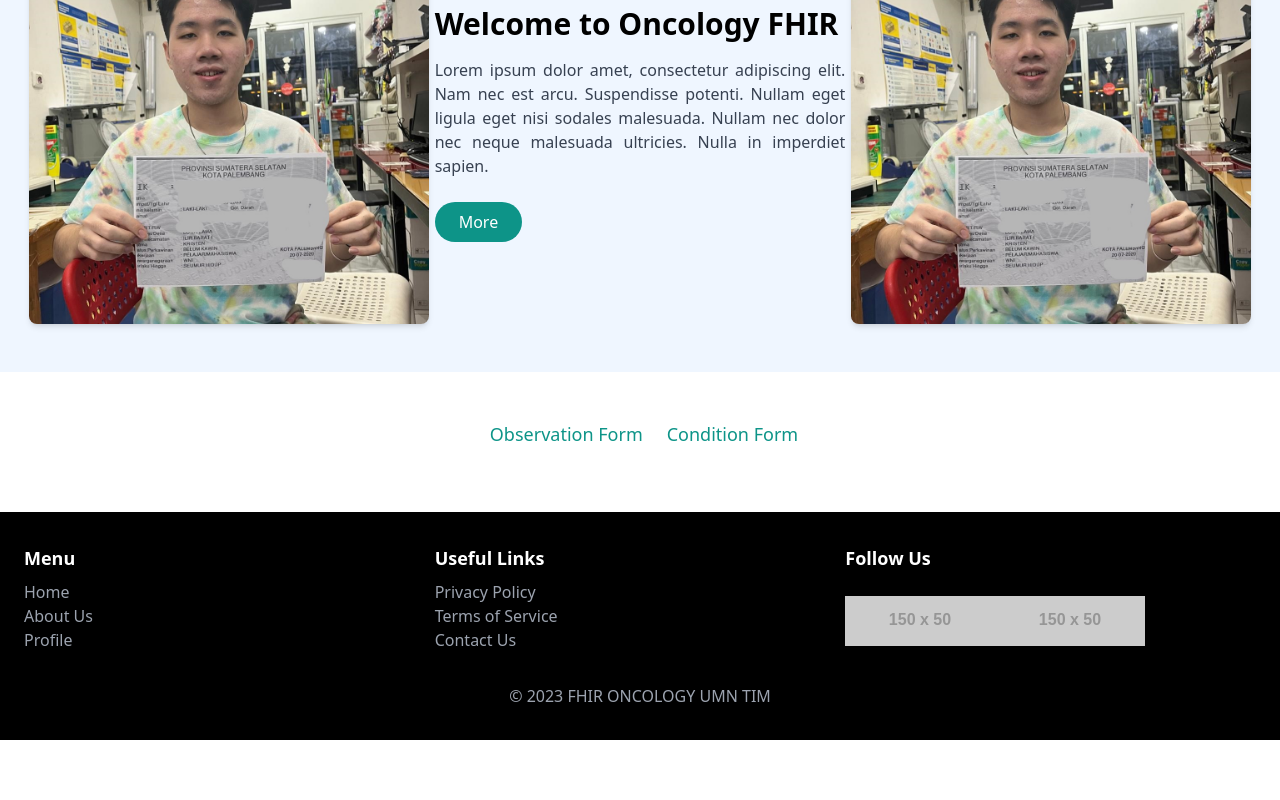
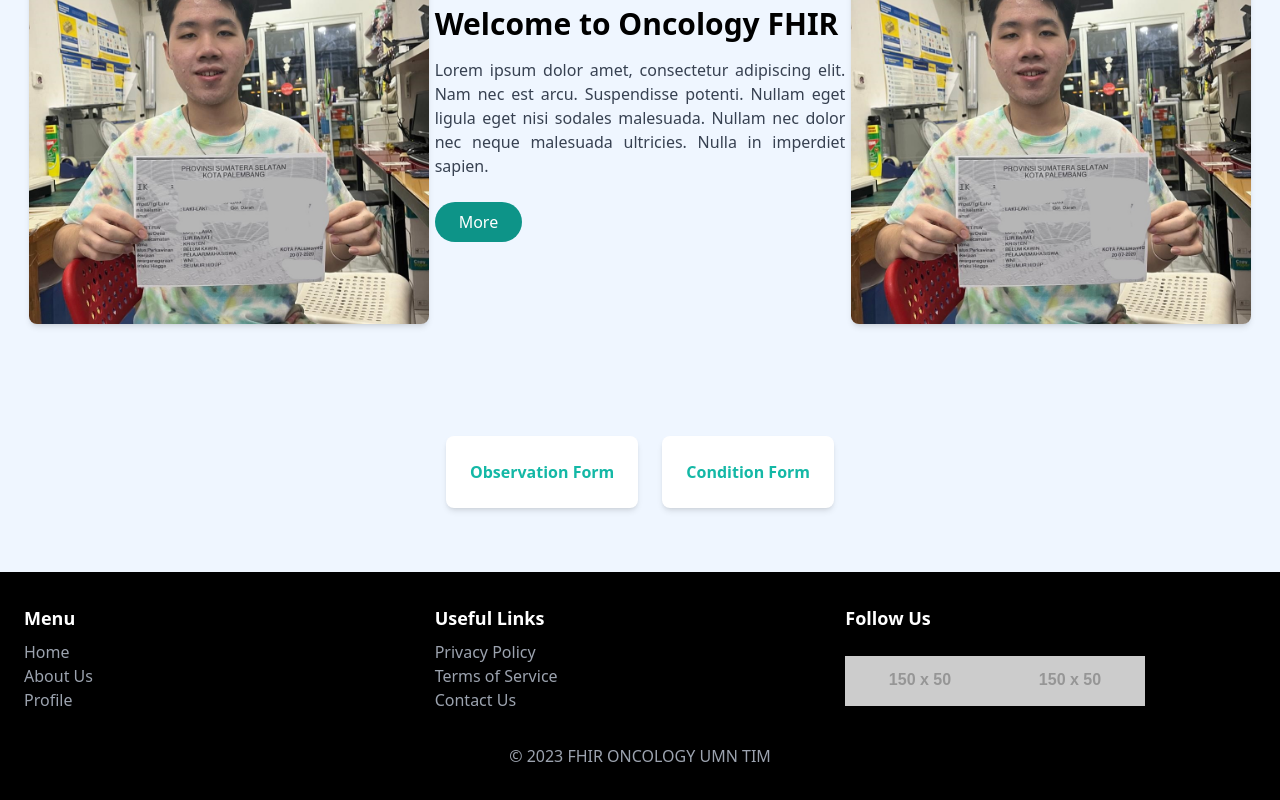
Before and after one commit to stevgamz/FHIR-Oncology-PHR-App, a React (Vite) app in the folder vite/: page /phr in a window 1280 px wide. Shown: the part 572-1372 px from the top of the page. Before the commit the page ends 1312 px from the top, so only its background shows below. Built offline with nearby package versions, Linux system fonts and the light colour scheme; no server answers; the database is empty; sample sign-in values are in the browser's storage.

Commit message:
style: :art: improve homepage

```diff
--- a/vite/src/HomePage.tsx
+++ b/vite/src/HomePage.tsx
@@ -6,6 +6,8 @@ import { auth, db } from "./Firebase";
 import { doc, getDoc } from "firebase/firestore";
 import "./index.css";
 import Pinjol from "./assets/pinjolstip.jpeg";
+import ObservationForm from "./ObservationForm";
+import ConditionForm from "./ConditionForm";
 
 // interface PatientDataProps {
 //   name: Array<{
@@ -140,14 +142,14 @@ const HomePage = () => {
         </div>
       </section>
 
-      <section className="bg-white py-12">
+      {/* <section className="bg-white py-12">
         <div className="container mx-auto flex flex-wrap justify-center space-x-4 px-6">
-          {/* <div className="flex items-center space-x-2 mb-4">
+          <div className="flex items-center space-x-2 mb-4">
             <i className="fas fa-file-alt text-teal-600 text-2xl"></i>
             <a href="#" className="text-teal-600 text-lg">
               Patient Form
             </a>
-          </div> */}
+          </div>
           <div className="flex items-center space-x-2 mb-4">
             <i className="fas fa-file-alt text-teal-600 text-2xl"></i>
             <a href="/phr/observation" className="text-teal-600 text-lg">
@@ -161,7 +163,27 @@ const HomePage = () => {
             </a>
           </div>
         </div>
+      </section> */}
+
+      <section className="bg-blue-50 py-16">
+        <div className="container mx-auto flex justify-center space-x-6">
+          <a
+            href="/phr/observation"
+            className="bg-white p-6 rounded-lg shadow-md text-center hover:shadow-lg transition"
+          >
+            <p className="text-teal-500 font-bold">Observation Form</p>
+            <i className="fas fa-arrow-right text-teal-500 mt-2"></i>
+          </a>
+          <a
+            href="/phr/condition"
+            className="bg-white p-6 rounded-lg shadow-md text-center hover:shadow-lg transition"
+          >
+            <p className="text-teal-500 font-bold">Condition Form</p>
+            <i className="fas fa-arrow-right text-teal-500 mt-2"></i>
+          </a>
+        </div>
       </section>
+
       {/* FOOTER */}
       <Footer />
     </div>
```
